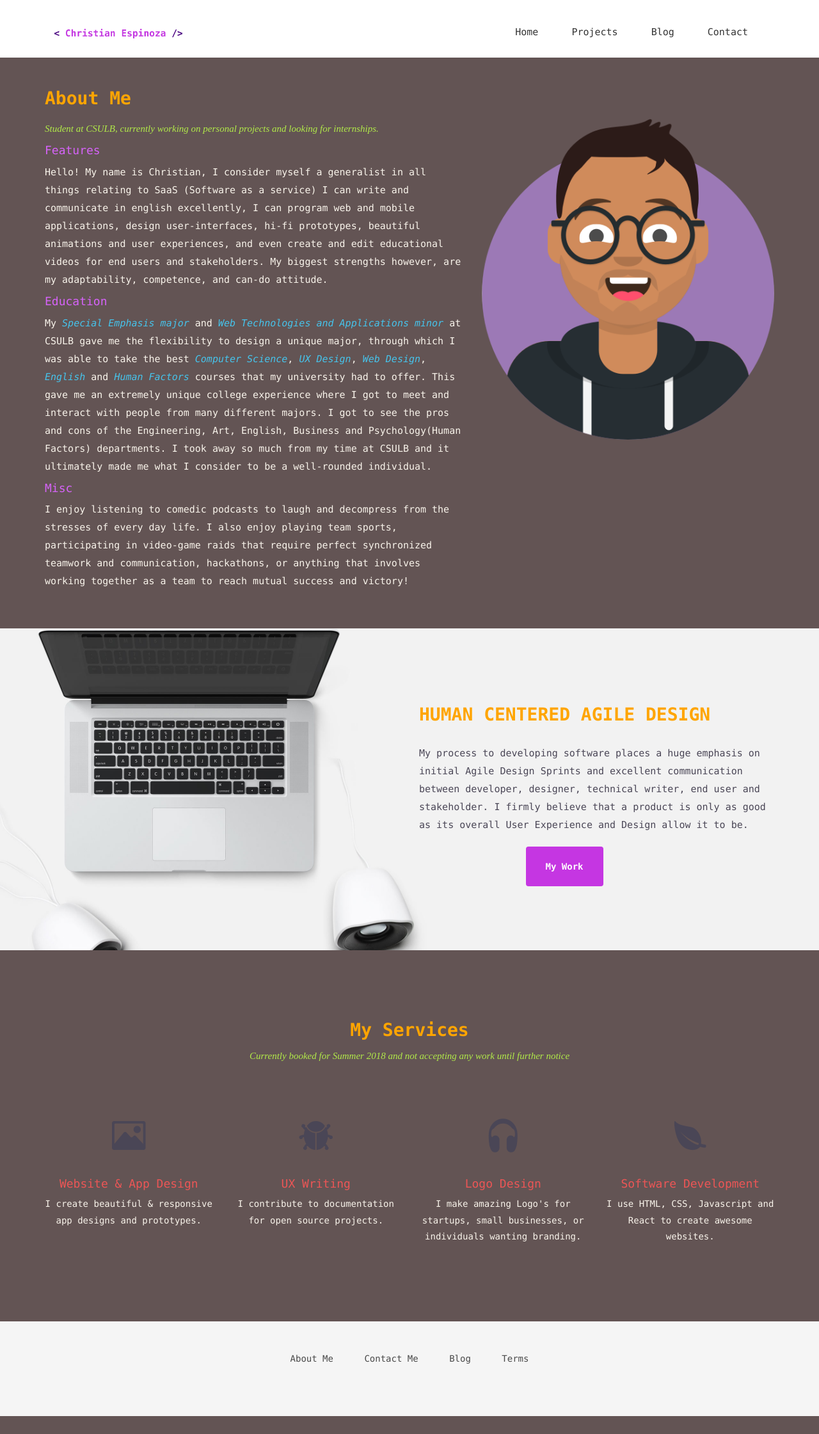
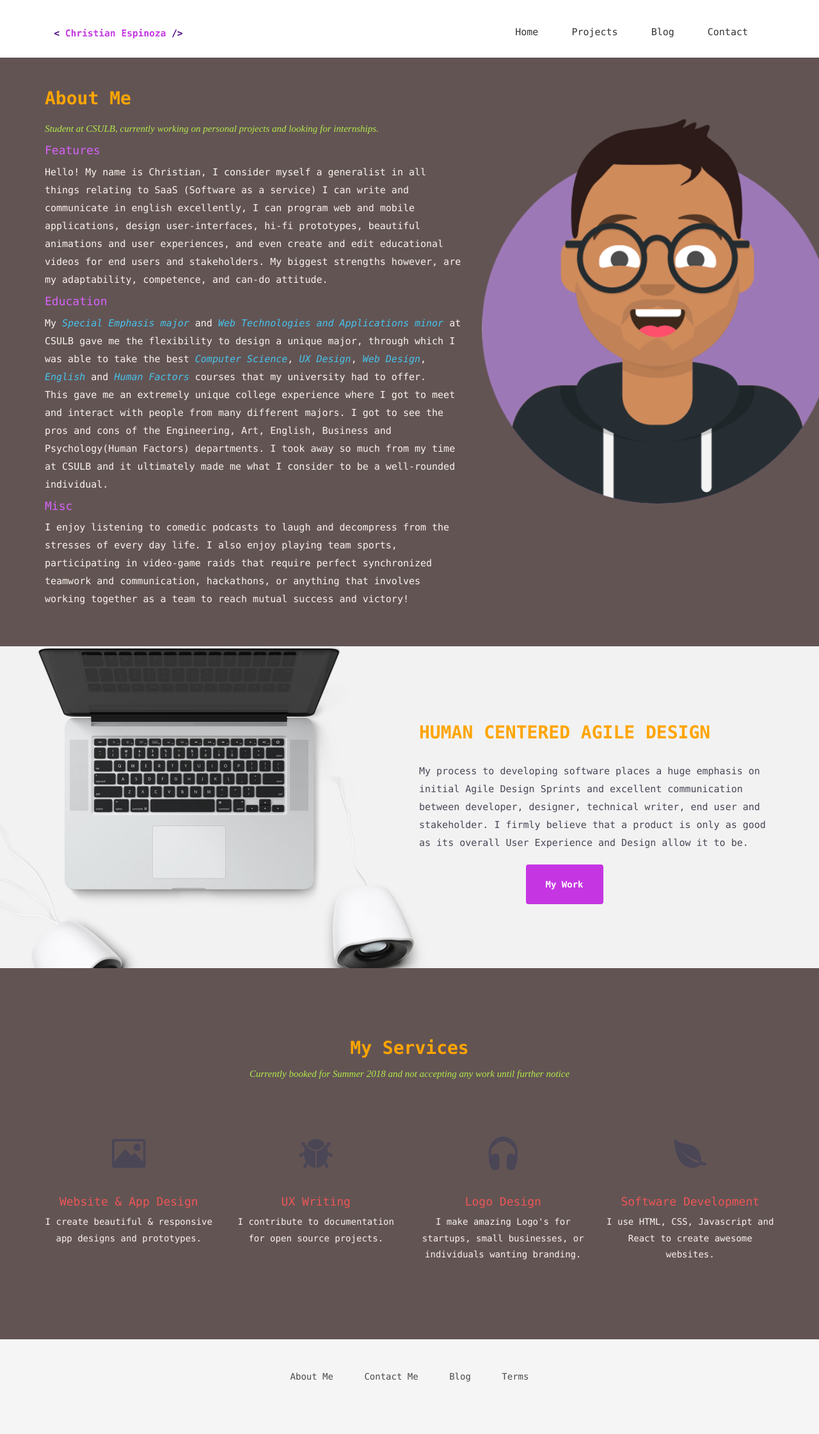
Before and after one commit to Kingslayyerr/Kingslayyerr.github.io, a Jekyll site: the page built from index.html, in a window 1280 px wide. Shown: the whole page at 64% size. Built offline with Jekyll 4.4.1, drawn with Linux system fonts in a browser that asks for light colours; nearby versions of some CDN libraries; some web fonts are replaced; before the commit the page ends 2213 px from its top, so only the background shows below that.

Commit message:
more changes

```diff
--- a/css/airspace.css
+++ b/css/airspace.css
@@ -170,7 +170,7 @@ font header .navbar-default .navbar-nav li a:hover {
 #intro .block img {
   padding-left: 0px;
   margin-top:10%;
-  width: 100%;
+  width: 120%;
 }
 #intro .section-title {
   margin-bottom: 0px;
--- a/css/style.css
+++ b/css/style.css
@@ -34,5 +34,5 @@
 }
 
 .post-date {
-  color: green;
+  color: #b1ea49;
 }
--- a/index.html
+++ b/index.html
@@ -35,7 +35,7 @@ permalink: /
           <h4>Education</h4>
             <p> My <em style="color:#46c4ec;">Special Emphasis major</em> and <em style="color:#46c4ec;">Web Technologies and Applications minor</em> at CSULB gave
               me the flexibility to design a unique major, through which I was able to take the best
-              <em style="color:#46c4ec;">Computer Science</em>, <em style="color:#46c4ec;">UX Design</em>, <em style="color:#46c4ec;">Web Design</em>, <em style="color:#46c4ec;">English</em> and <em style="color:#46c4ec;">Human Factors</em> courses that my university had to offer. This gave me an extremely unique college experience where I got to meet and interact with people from many different majors. I got to see the pros and cons of the Engineering, Art, English, Business and Psychology(Human Factors) departments. I took away so much from my time at CSULB and it ultimately made me what I consider to be a well-rounded individual.</p>
+              <em style="color:#46c4ec;">Computer Science</em>, <em style="color:#46c4ec;">UX Design</em>, <em style="color:#46c4ec;">Web Design</em>, <em style="color:#46c4ec;">English</em> and <em style="color:#46c4ec;">Human Factors</em> courses that my university had to offer. <br>This gave me an extremely unique college experience where I got to meet and interact with people from many different majors. I got to see the pros and cons of the Engineering, Art, English, Business and Psychology(Human Factors) departments. I took away so much from my time at CSULB and it ultimately made me what I consider to be a well-rounded individual.</p>
           <h4>Misc</h4>
           <p> I enjoy listening to comedic podcasts to laugh and decompress from the stresses of every day life. I also enjoy playing team sports, participating in video-game raids that require perfect synchronized teamwork and communication, hackathons, or anything that involves working together as a team to reach mutual success and victory! </p>
           <!-- <h4>Social Anxiety</h4> -->
```
